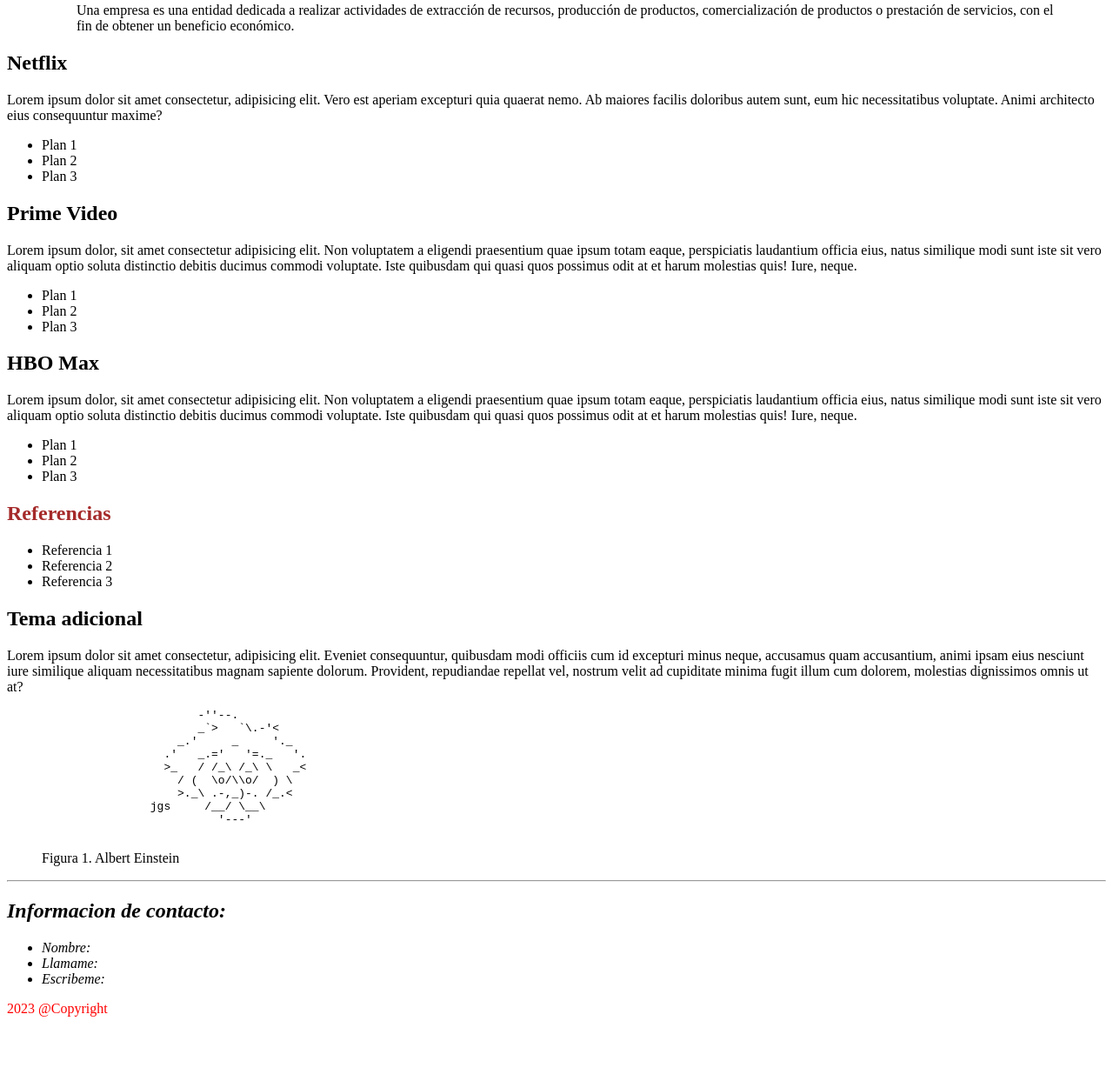
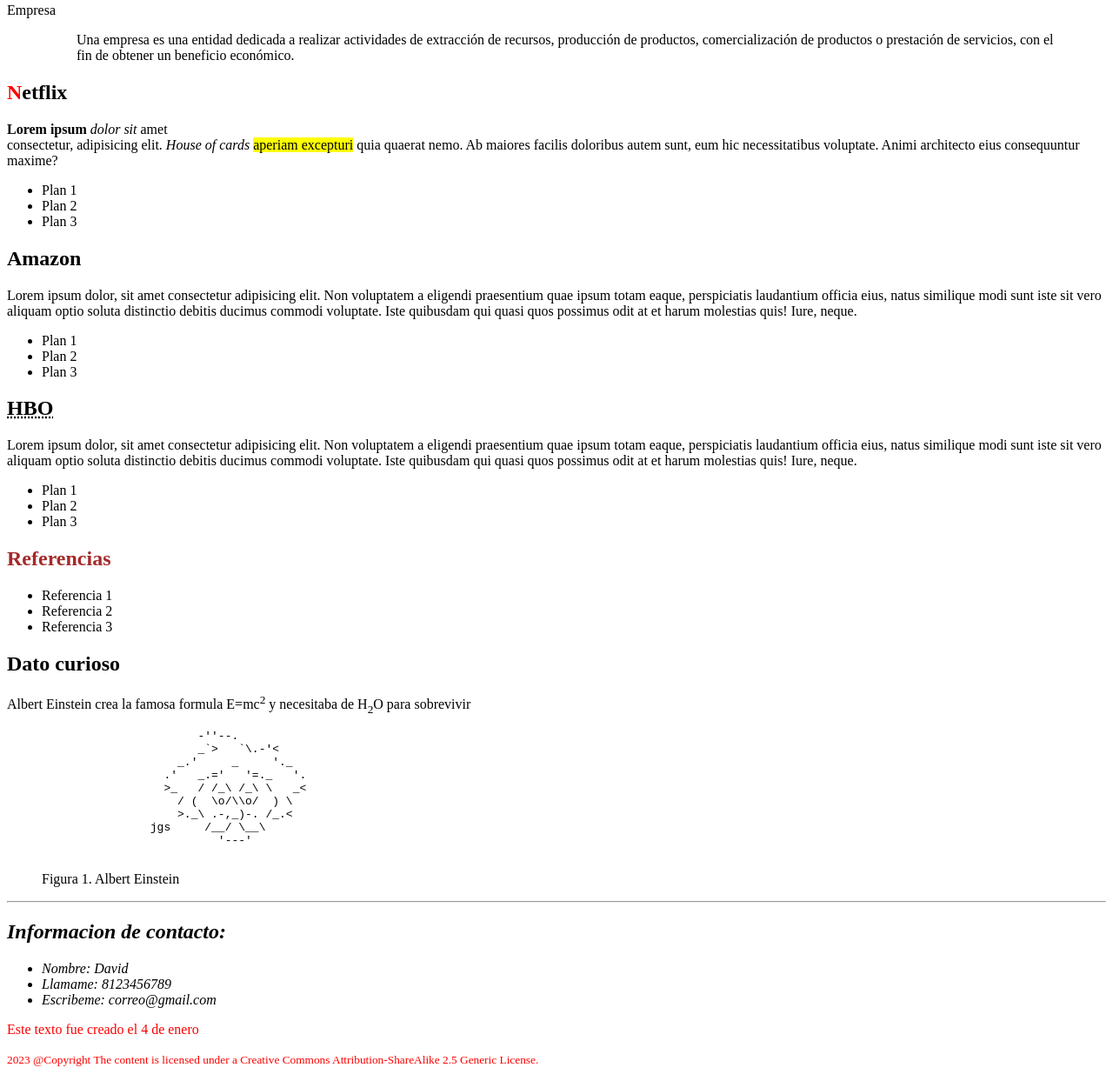
Before and after one commit to printdavid/practica512308, a plain HTML site: page index.html in a window 1280 px wide. Shown: the part 267-1510 px from the top of the page at 87% size. Before the commit the page ends 1452 px from the top, so only its background shows below. Drawn offline with Linux system fonts and the light colour scheme.

Commit message:
se agregan los elementos a nivel de texto vistos

```diff
--- a/index.html
+++ b/index.html
@@ -20,10 +20,11 @@
         <h1>Las mejores empresas de Streaming</h1>
     </header>
     <nav>
+        <p>Indice</p>
         <ol>
-            <li tabindex="1" class="elemento-lista-ordenada">Primera empresa</li>
-            <li tabindex="2" class="elemento-lista-ordenada">Segunda empresa</li>
-            <li tabindex="3" class="elemento-lista-ordenada">Tercera empresa</li>
+            <li tabindex="1" class="elemento-lista-ordenada"><a href="#netflix">Netflix</a></li>
+            <li tabindex="2" class="elemento-lista-ordenada"><a href="#amazon">Amazon</a></li>
+            <li tabindex="3" class="elemento-lista-ordenada"><a href="#hbo">HBO</a></li>
         </ol>
     </nav>
     <main>
@@ -37,8 +38,8 @@
         </section>
         <section id="content">
             <article>
-                <h2>Netflix</h2>
-                <p>Lorem ipsum dolor sit amet consectetur, adipisicing elit. Vero est aperiam excepturi quia quaerat nemo. Ab maiores facilis doloribus autem sunt, eum hic necessitatibus voluptate. Animi architecto eius consequuntur maxime?</p>
+                <h2 id="netflix"><span style="color:red">N</span>etflix</h2>
+                <p><strong>Lorem ipsum</strong> <em>dolor sit</em> amet<br>consectetur, adipisicing elit. <cite lang="en">House of cards</cite> <mark>aperiam excepturi</mark> quia quaerat nemo. Ab maiores facilis doloribus autem sunt, eum hic necessitatibus voluptate. Animi architecto eius consequuntur maxime?</p>
                 <div>
                     <p hidden>En realidad no es tan bueno el servicio, aunque no quiero que lo lean</p>
                 </div>
@@ -49,7 +50,7 @@
                 </ul>
             </article>
             <article>
-                <h2 lang="en">Prime Video</h2>
+                <h2 lang="en" id="amazon">Amazon</h2>
                 <p>Lorem ipsum dolor, sit amet consectetur adipisicing elit. Non voluptatem a eligendi praesentium quae ipsum totam eaque, perspiciatis laudantium officia eius, natus similique modi sunt iste sit vero aliquam optio soluta distinctio debitis ducimus commodi voluptate. Iste quibusdam qui quasi quos possimus odit at et harum molestias quis! Iure, neque.</p>
                 <ul>
                     <li>Plan 1</li>
@@ -58,7 +59,7 @@
                 </ul>
             </article>
             <article>
-                <h2>HBO Max</h2>
+                <h2 id="hbo"><abbr title="Home Box Office">HBO</abbr></h2>
                 <p>Lorem ipsum dolor, sit amet consectetur adipisicing elit. Non voluptatem a eligendi praesentium quae ipsum totam eaque, perspiciatis laudantium officia eius, natus similique modi sunt iste sit vero aliquam optio soluta distinctio debitis ducimus commodi voluptate. Iste quibusdam qui quasi quos possimus odit at et harum molestias quis! Iure, neque.</p>
                 <ul>
                     <li>Plan 1</li>
@@ -77,8 +78,8 @@
         </section>
     </main>
     <aside>
-        <h2>Tema adicional</h2>
-        <p>Lorem ipsum dolor sit amet consectetur, adipisicing elit. Eveniet consequuntur, quibusdam modi officiis cum id excepturi minus neque, accusamus quam accusantium, animi ipsam eius nesciunt iure similique aliquam necessitatibus magnam sapiente dolorum. Provident, repudiandae repellat vel, nostrum velit ad cupiditate minima fugit illum cum dolorem, molestias dignissimos omnis ut at?</p>
+        <h2>Dato curioso</h2>
+        <p>Albert Einstein crea la famosa formula E=mc<sup>2</sup> y necesitaba de H<sub>2</sub>O para sobrevivir</p>
         <figure>
             <pre>
                        -''--.
@@ -99,12 +100,13 @@
         <address>
             <h2>Informacion de contacto:</h2>
             <ul>
-                <li>Nombre: </li>
-                <li>Llamame: </li>
-                <li>Escribeme: </li>
+                <li>Nombre: David</li>
+                <li>Llamame: 8123456789</li>
+                <li>Escribeme: correo@gmail.com</li>
             </ul>
         </address>
-        <p>2023 @Copyright</p>
+        <p>Este texto fue creado el <time datetime="2023-01-04">4 de enero</time></p>
+        <p><small>2023 @Copyright The content is licensed under a Creative Commons Attribution-ShareAlike 2.5 Generic License.</small></p>
     </footer>
 </body>
 </html>
```
